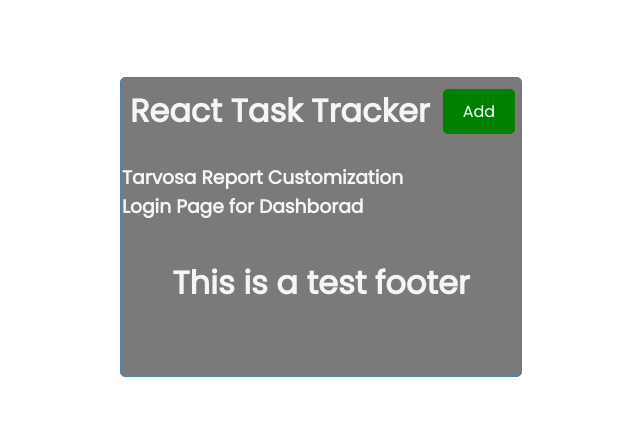
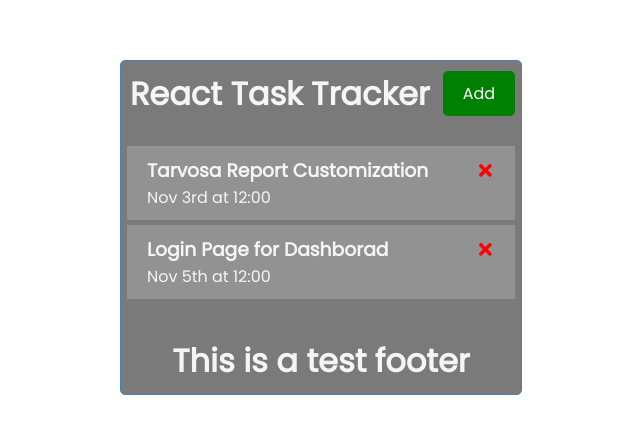
Before and after one commit to ibrahimrahimi/tackt-tracker-react, a React (Create React App) app in the folder tack-tracker/: page / in a window 1280 px wide. Shown: the part 173-606 px from the top of the page, without its empty margins (319-959 px from the left). Built offline with nearby package versions, Linux system fonts and the light colour scheme.

Commit message:
Add Task component.

```diff
--- /dev/null
+++ b/package.json
@@ -0,0 +1,5 @@
+{
+  "dependencies": {
+    "react-icons": "^4.6.0"
+  }
+}
--- /dev/null
+++ b/tack-tracker/src/components/Task.js
@@ -0,0 +1,21 @@
+import { FaTimes } from 'react-icons/fa'
+import React from 'react'
+import PropTypes from 'prop-types'
+
+const Task = ({ task }) => {
+  return (
+    <div className='task'>
+        <h3>
+            {task.text}
+            <FaTimes style={{color: 'red', cursor: 'pointer'}} />
+        </h3>
+        <p>{task.day}</p>
+    </div>
+  )
+}
+
+Task.propTypes = {
+    task: PropTypes.object,
+}
+
+export default Task
--- a/tack-tracker/src/components/Tasks.js
+++ b/tack-tracker/src/components/Tasks.js
@@ -1,10 +1,13 @@
 import React from 'react'
+import Task from './Task'
 
 const Tasks = ({ tasks }) => {
 
   return (
     <>
-        {tasks.map((task) => (<h3 key={task.id}>{task.text}</h3>))}
+      {
+      tasks.map((task) => (<Task key={task.id} task={task} />))
+      }
     </>
   )
 }
```
Also changed, not shown: tack-tracker/src/components/Button.js (line endings or trailing spaces), 1 other file (tests, documents, lock files or other folders).
